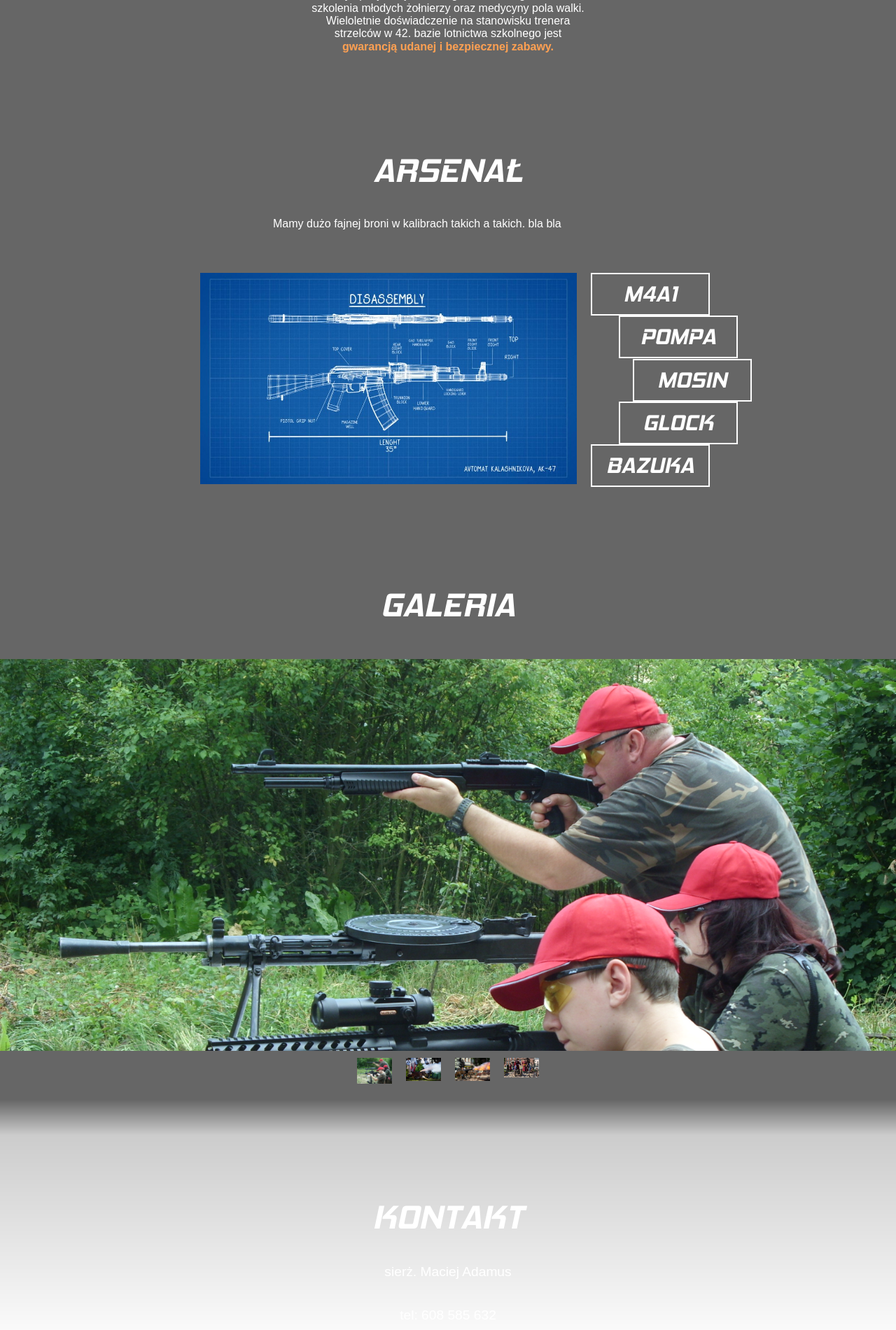
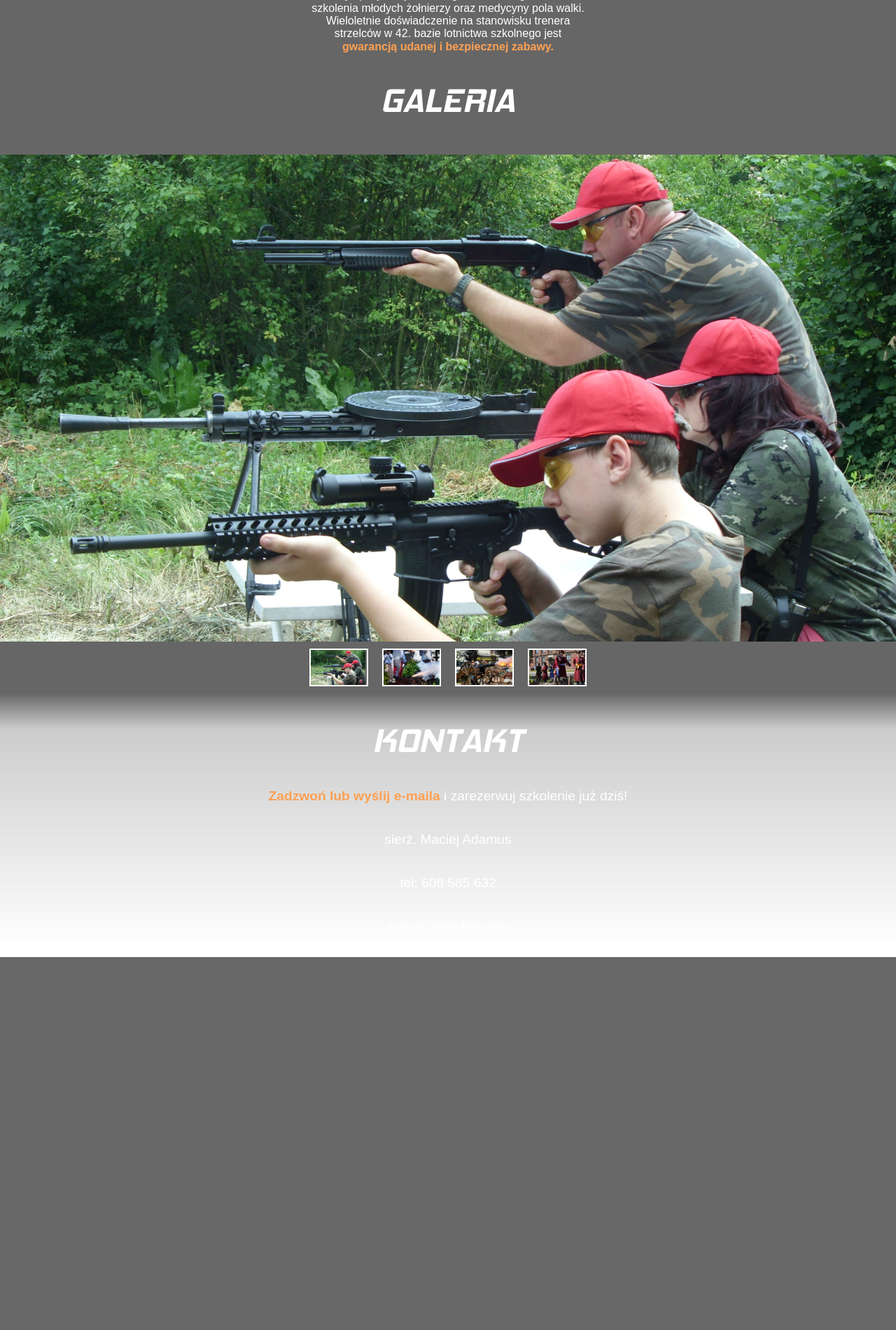
Before and after one commit to kubaadamus/Stryjo, a PHP site: page / in a window 1280 px wide. Shown: the part 2006-3907 px from the top of the page at 70% size. After the commit the page ends 3374 px from the top, so only its background shows below. Run offline with PHP 8.4, Linux system fonts and the light colour scheme.

Commit message:
Design stronki do pierwszego skomentowania przez Stryja

```diff
--- a/app/index.html
+++ b/app/index.html
@@ -37,7 +37,7 @@
 			<p id="sub">SZKOLENIA STRZELECKIE</p>
 			<p id="sub_2">statyczne, dynamiczne, w grupach i indywidualne</p>
 		</div>
-		<button class="ofertaBtn glass">POZNAJ OFERTĘ</button>
+		<a href="#oferta"><button class="ofertaBtn glass">POZNAJ OFERTĘ</button></a>
 		<div class="opis">
 			<p>
 				<span class="orange">Naucz się bezpiecznie strzelać</span> z nowoczesnej broni małokalibrowej pod okiem doświadczonego instruktora.</p>
@@ -46,9 +46,9 @@
 			</p>
 		</div>
 	</div>
-	<div class="oferta" id="oferta">
+	<div class="oferta" >
 		<div class="section_title">
-			<p>OFERTA</p>
+			<p id="oferta">OFERTA</p>
 		</div>
 		<div class="paragraf">
 			<p>
@@ -126,7 +126,7 @@
 			</div>
 		</div>
 	</div>
-	<div class="arsenal" id="arsenal">
+	<div class="arsenal hidden" id="arsenal">
 		<div class="section_title">
 			<p>ARSENAŁ</p>
 		</div>
@@ -283,6 +283,9 @@
 		<div class="section_title">
 			<p>KONTAKT</p>
 		</div>
+		<div class="opis">
+				<p><span class="orange">Zadzwoń lub wyślij e-maila</span> i zarezerwuj szkolenie już dziś!</p>
+			</div>
 		<p>sierż. Maciej Adamus</p>
 		<p>tel: 608 585 632</p>
 		<p>e-mail: mejl-firmowy</p>
--- a/app/styles.css
+++ b/app/styles.css
@@ -586,10 +586,10 @@ wbr:after {
   background-color: rgb(189, 0, 0);
 }
 
-.landingPage .ofertaBtn, .landingPage .arsenal_btn {
+.landingPage .ofertaBtn {
   position: absolute;
   padding: 20px 40px;
-  bottom: 30px;
+  bottom: 250px;
   left: 50%;
   -webkit-transform: translateX(-50%);
           transform: translateX(-50%);
@@ -601,7 +601,7 @@ wbr:after {
   transition: color 300ms linear;
 }
 
-.landingPage .ofertaBtn:hover, .landingPage .arsenal_btn:hover {
+.landingPage .ofertaBtn:hover {
   color: rgb(189, 0, 0);
   border-color: rgb(189, 0, 0);
 }
@@ -642,7 +642,7 @@ wbr:after {
   line-height: 1.3rem;
   position: absolute;
   right: 100px;
-  bottom: 95px;
+  bottom: 45px;
   font-size: 1.0rem;
 }
 
@@ -874,16 +874,16 @@ display: flex;
     -webkit-box-pack: center;
         -ms-flex-pack: center;
             justify-content: center;
-    padding-top:120px;
+    padding-top:20px;
 }
 
 .gallery .main_image {
-  max-height: 70vh;
+  max-height: 87vh;
   width:100%;
   position: relative;
   margin: 0 auto;
   overflow: hidden;
-  padding-top:50px;
+  margin-top:50px;
 }
 
 .gallery .main_image img {
@@ -957,13 +957,15 @@ display: flex;
 }
 
 .gallery .thumb{
-  width:50px;
+  width:80px;
   height:50px;
   margin:10px;
+  border: 2px solid white;
+  overflow: hidden;
 }
 
 .gallery .thumb img{
-  width:100%;
+  height:100%;
   overflow: hidden;
   -webkit-user-drag: none;
   -khtml-user-drag: none;
@@ -1000,7 +1002,7 @@ display: flex;
 }
 
 .contact {
-    padding-top: 120px;
+    padding-top: 20px;
     display: -webkit-box;
     display: -ms-flexbox;
     display: flex;
@@ -1008,7 +1010,6 @@ display: flex;
     -webkit-box-direction: normal;
         -ms-flex-direction: column;
             flex-direction: column;
-    height: 30vh;
     text-align: center;
  /* Permalink - use to edit and share this gradient: http://colorzilla.com/gradient-editor/#000000+100,000000+100&0+1,1+14,1+100 */
  /* FF3.6-15 */
@@ -1027,6 +1028,8 @@ display: flex;
 }
 
 .footer{
+    position: relative;
+    display: block;
     width:100%;
     background-color: transparent;
     color: rgba(255, 255, 255, 0.596);
```
Also changed, not shown: app/assets/styles/styles.css (+13 -10 lines), app/assets/images/armata1.jpg, app/assets/images/armata2.jpg, app/assets/images/armata3.JPG, app/assets/images/family.JPG.
